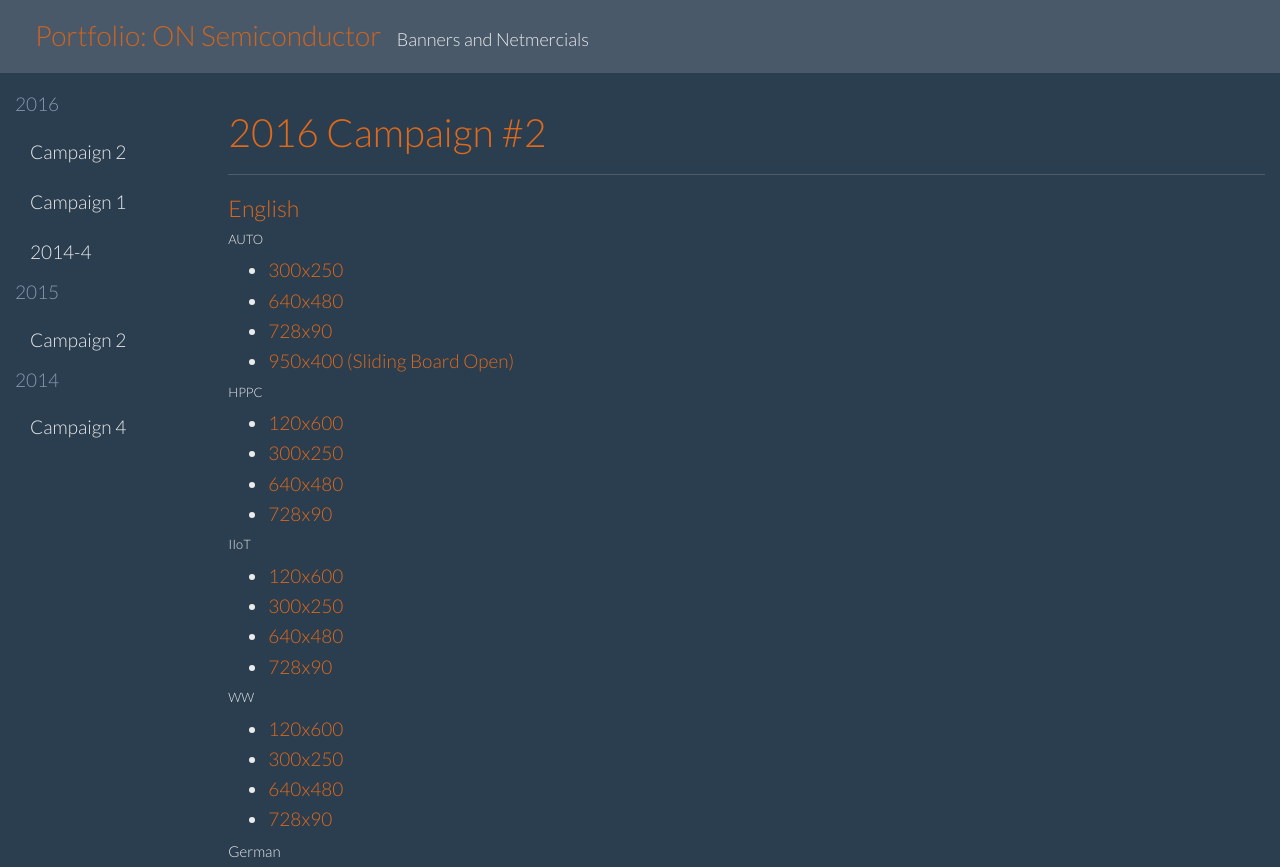
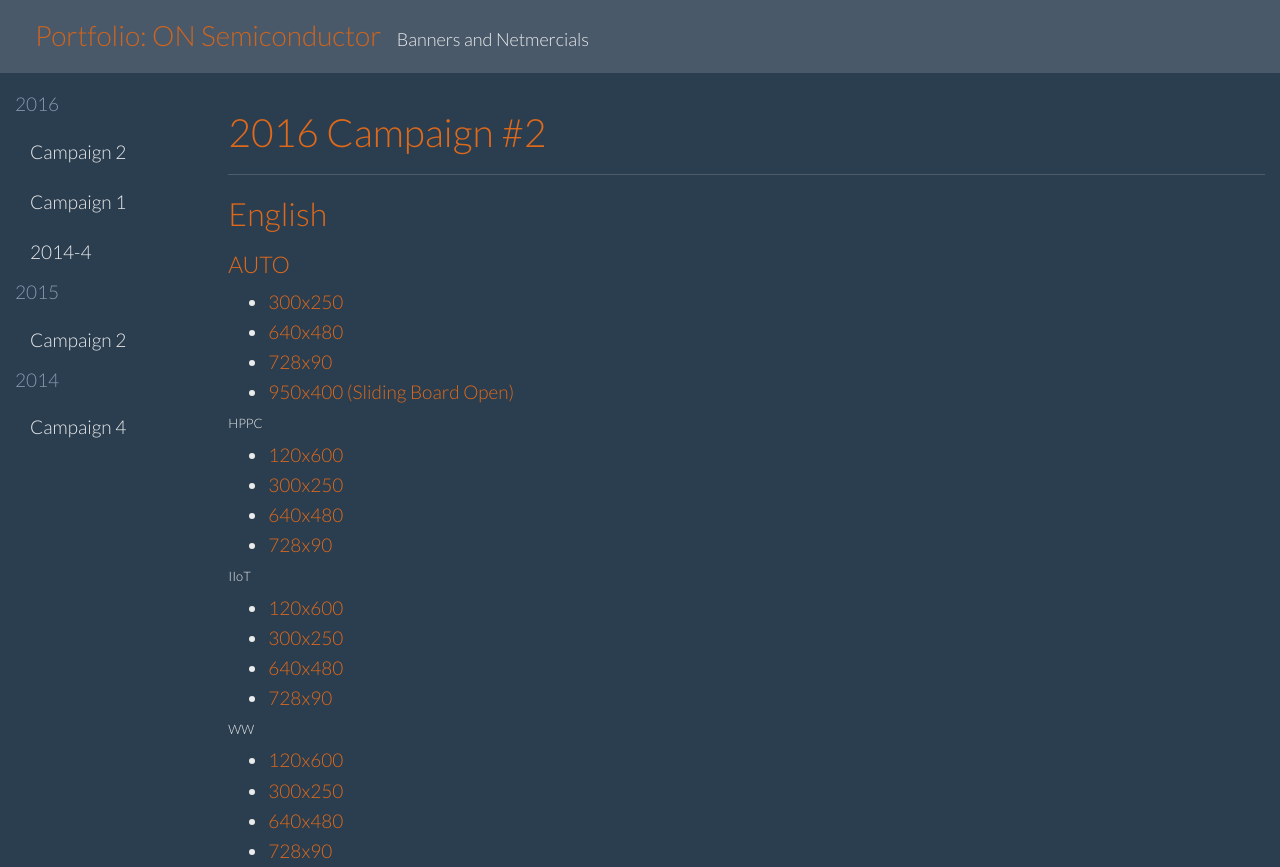
Before and after one commit to mcbru/onsemi-portfolio, a plain HTML site: page index.html in a window 1280 px wide. Shown: the top 867 px of the page. Drawn offline with nearby package versions, Linux system fonts and the light colour scheme.

Commit message:
Website generation with Couscous

```diff
--- a/index.html
+++ b/index.html
@@ -80,8 +80,8 @@
 
                 <section class="col-sm-offset-3 col-lg-offset-2 col-sm-9 col-lg-10">
                     <h1 id="2016-campaign-2">2016 Campaign #2</h1>
-<h3 id="english">English</h3>
-<h6 id="auto">AUTO</h6>
+<h2 id="english">English</h2>
+<h3 id="auto">AUTO</h3>
 <ul>
 <li><a href="pub/en-300x250-auto.gif">300x250</a></li>
 <li><a href="pub/en-640x480-auto.gif">640x480</a></li>
```
